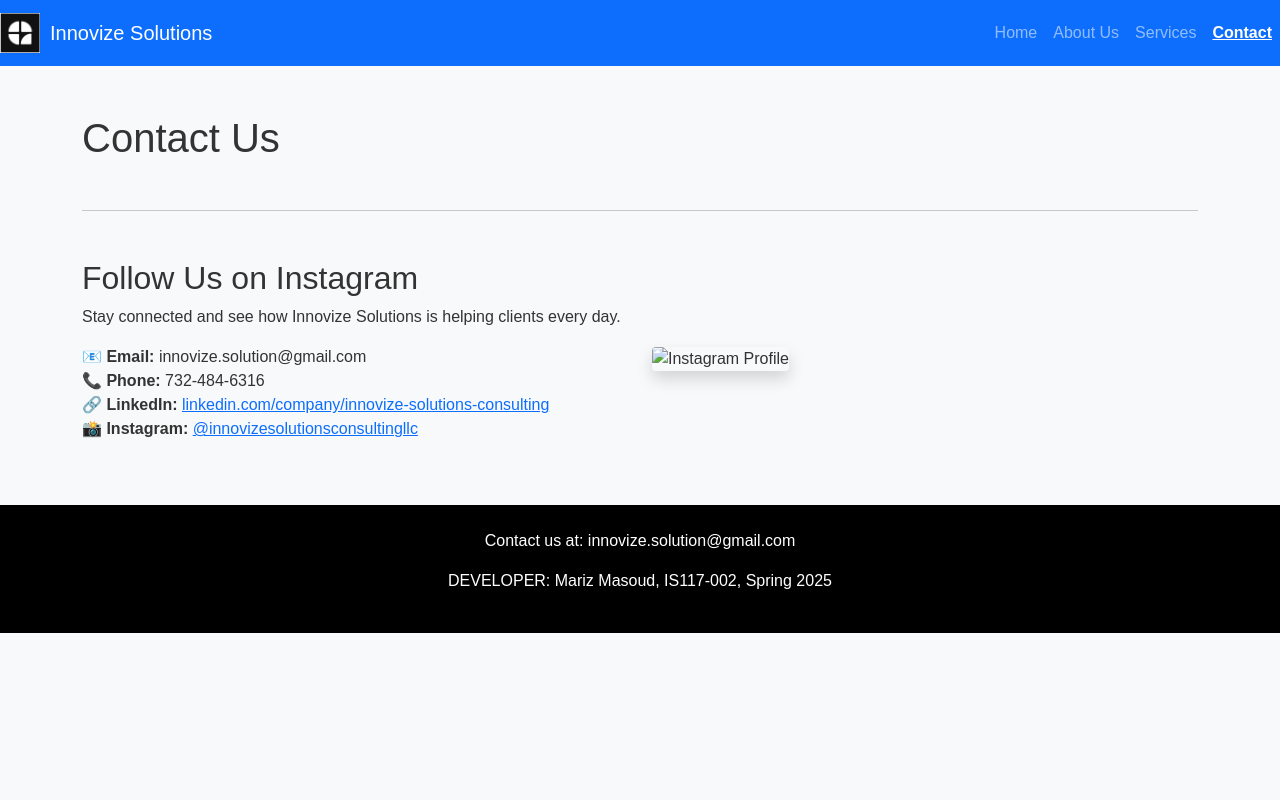
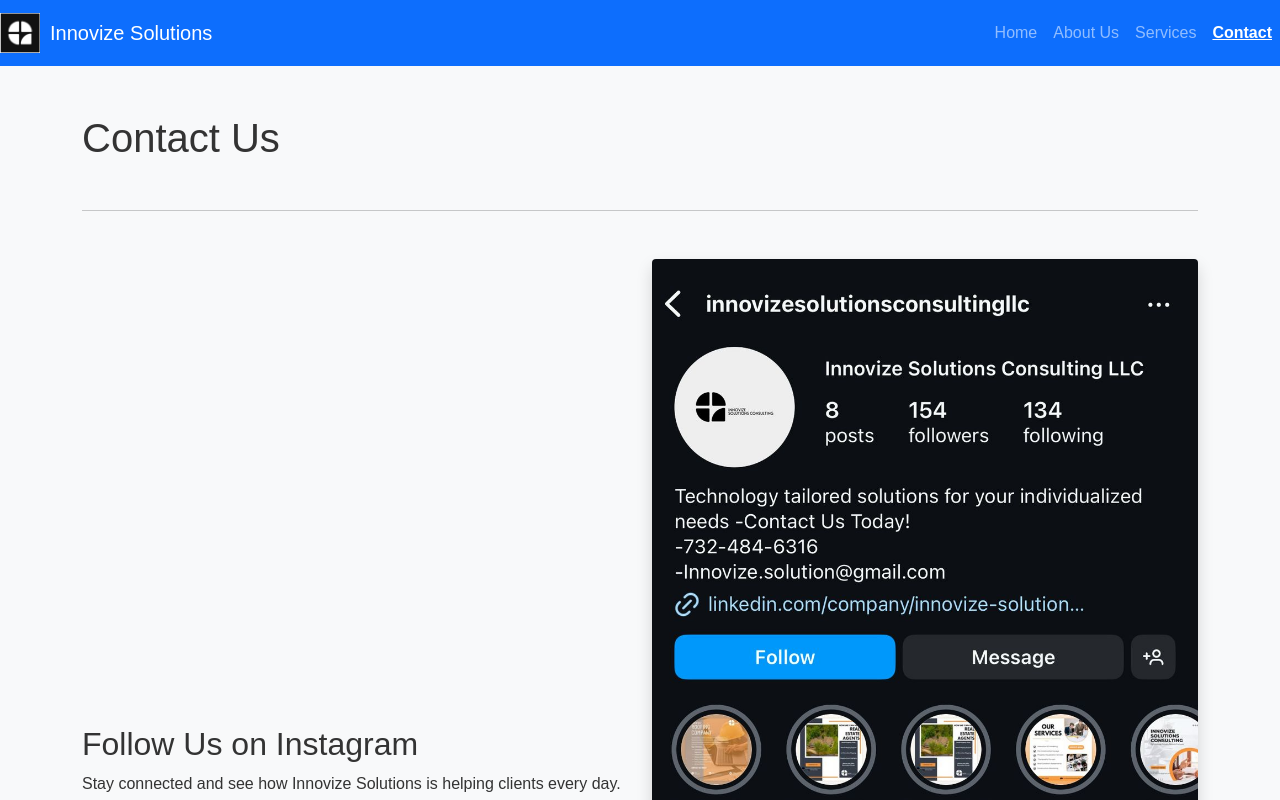
Before and after one commit to Marizm85/project-4-4, a plain HTML site: page contact.html in a window 1280 px wide. Shown: the top 800 px of the page. Drawn offline with nearby package versions, Linux system fonts and the light colour scheme.

Commit message:
Update contact.html

```diff
--- a/contact.html
+++ b/contact.html
@@ -50,14 +50,14 @@
         </ul>
       </div>
       <div class="col-md-6">
-        <img src="images/insta-imaged.jpg" alt="Instagram Profile" class="img-fluid rounded shadow">
+        <img src="images/insta.jpg" alt="Instagram Profile" class="img-fluid rounded shadow">
       </div>
     </div>
   </div>
 
   <footer class="bg-black text-white text-center py-4 mt-5">
     <p>Contact us at: <a href="mailto:innovize.solution@gmail.com" class="text-white">innovize.solution@gmail.com</a></p>
-    <p>DEVELOPER: Mariz Masoud, IS117-002, Spring 2025</p>
+    <p> Copyrights: © Mariz Masoud, IS117-002, Spring 2025</p>
   </footer>
 </body>
 </html>
```
